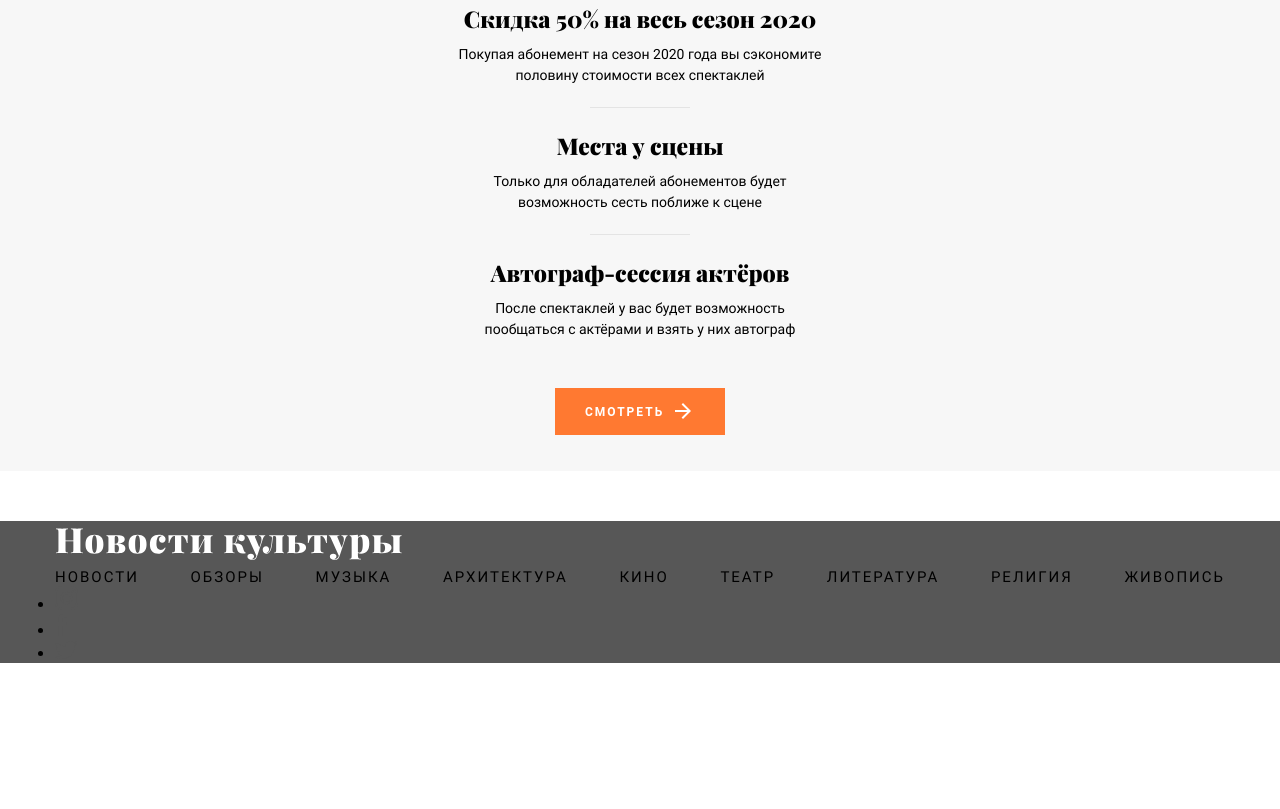
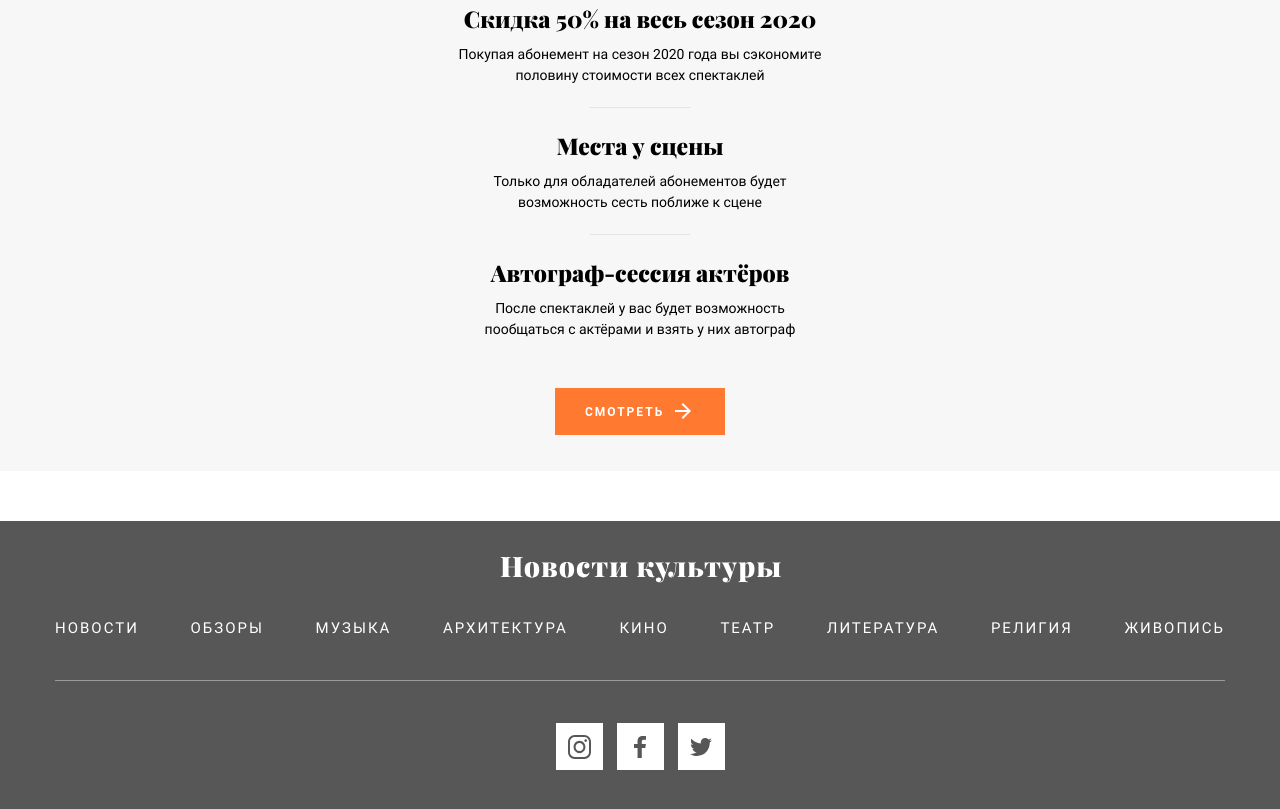
Before and after one commit to Adonariz/novosti-kultury, a plain HTML site: page index.html in a window 1280 px wide. Shown: the part 1230-2039 px from the top of the page. Before the commit the page ends 1893 px from the top, so only its background shows below. Drawn offline with Linux system fonts and the light colour scheme; files whose address does not match are found by name; a web font is replaced by a local one.

Commit message:
Добавляет футер и завершает стилизацию

```diff
--- a/css/style.css
+++ b/css/style.css
@@ -227,6 +227,15 @@ input[type="radio"].visually-hidden {
   line-height: 31px;
 }
 
+.review-article__title a:hover,
+.review-article__title a:focus {
+  color: #FF7931;
+}
+
+.review-article__title a:active {
+  opacity: 0.3;
+}
+
 .reviw-article__preview {
   margin-top: 9px;
   margin-bottom: 53px;
@@ -349,6 +358,15 @@ input[type="radio"].visually-hidden {
   color: #FFFFFF;
 }
 
+.promo__link:hover,
+.promo__link:focus {
+  opacity: 0.7;
+}
+
+.promo__link:active {
+  opacity: 0.3;
+}
+
 .promo__link::after {
   content: "";
   display: block;
@@ -374,7 +392,59 @@ input[type="radio"].visually-hidden {
   background-color: #575757;
 }
 
+.page-footer__wrapper {
+  display: flex;
+  flex-direction: column;
+  min-height: 296px;
+}
+
+.page-footer__logo {
+  align-self: center;
+  margin-top: 30px;
+}
+
+.page-footer__menu {
+  margin-top: 30px;
+  padding-bottom: 43px;
+  border-bottom: 1px solid rgba(255, 255, 255, 0.4);
+}
+
+.page-footer__menu a {
+  color: #FFFFFF;
+}
+
 .page-footer__social {
-  margin: 0;
+  margin-top: 42px;
   padding: 0;
 }
+
+.social {
+  display: flex;
+  align-self: center;
+
+  list-style: none;
+}
+
+.social__item:not(:last-of-type) {
+  margin-right: 14px;
+}
+
+.social__link {
+  display: flex;
+  align-items: center;
+  justify-content: center;
+
+  width: 47px;
+  height: 47px;
+
+  background-color: #FFFFFF;
+}
+
+.social__link:hover,
+.social__link:focus {
+  background-color: #FF7931;
+}
+
+.social__link:active {
+  opacity: 0.3;
+}
--- a/index.html
+++ b/index.html
@@ -124,9 +124,9 @@
       </section>
 
       <footer class="page-footer">
-        <div class="wrapper">
+        <div class="page-footer__wrapper wrapper">
           <a class="page-footer__logo">
-            <img class="page-footer__logo-img" src="img/logo-footer.svg" alt="Новости культуры" width="347" height="47">
+            <img class="page-footer__logo-img" src="img/logo-footer.svg" alt="Новости культуры" width="281" height="38">
           </a>
           <nav class="page-footer__menu nav-menu">
             <ul class="nav-menu__list">
```
